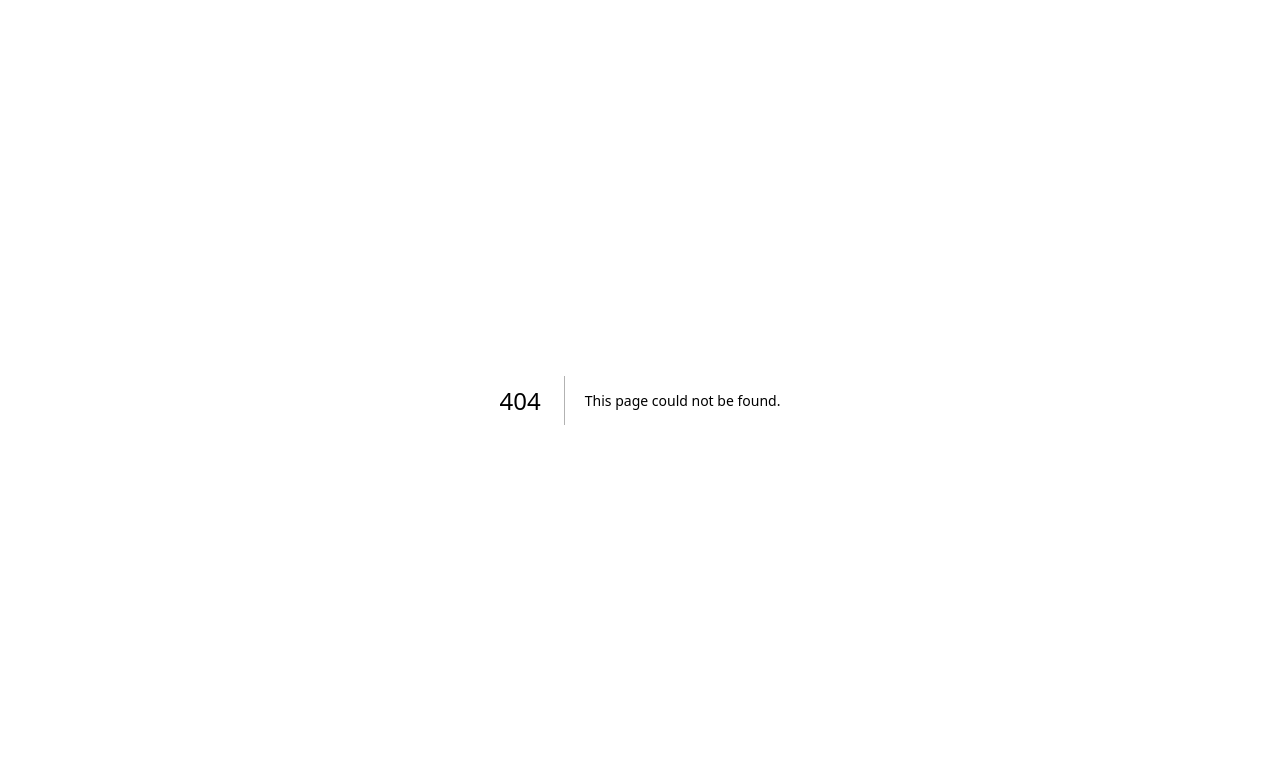
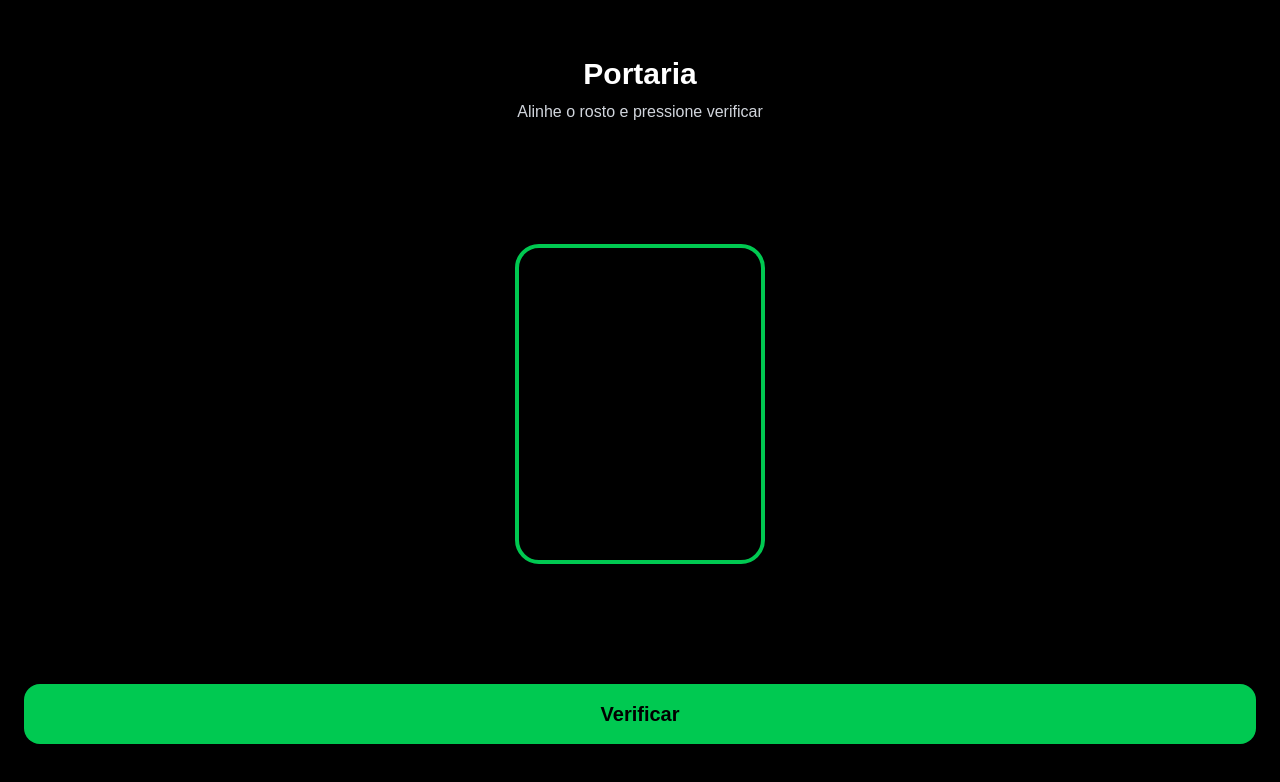
Before and after one commit to impedrohenri/frontend-reconhecimento-facial-mkt, a Next.js app: page /reconhecimento in a window 1280 px wide. Before the commit this address had no page. Shown: the top 782 px of the page. Built offline with nearby package versions, Linux system fonts and the light colour scheme; no server answers.

Commit message:
feat: adiciona tela de reconhecimento

```diff
--- /dev/null
+++ b/src/app/reconhecimento/page.tsx
@@ -0,0 +1,146 @@
+"use client";
+
+import API_ADDRESS from "@/api/api.route";
+import { useEffect, useRef, useState } from "react";
+
+export default function DetectorPortaria() {
+  const videoRef = useRef<HTMLVideoElement>(null);
+  const canvasRef = useRef<HTMLCanvasElement>(null);
+
+  const [loading, setLoading] = useState(false);
+  const [result, setResult] = useState<any>(null);
+  const [preview, setPreview] = useState<string | null>(null);
+  const [permissionDenied, setPermissionDenied] = useState(false);
+
+  useEffect(() => {
+    startCamera();
+  }, []);
+
+  async function startCamera() {
+    try {
+      const stream = await navigator.mediaDevices.getUserMedia({
+        video: { facingMode: "user" },
+        audio: false,
+      });
+
+      if (videoRef.current) {
+        videoRef.current.srcObject = stream;
+      }
+    } catch (error) {
+      console.log(error);
+      setPermissionDenied(true);
+    }
+  }
+
+  async function handleDetect() {
+    try {
+      if (!videoRef.current || !canvasRef.current) return;
+
+      setLoading(true);
+      setResult(null);
+
+      const video = videoRef.current;
+      const canvas = canvasRef.current;
+      const ctx = canvas.getContext("2d");
+
+      canvas.width = video.videoWidth;
+      canvas.height = video.videoHeight;
+
+      ctx?.drawImage(video, 0, 0, canvas.width, canvas.height);
+
+      const blob: Blob = await new Promise((resolve) =>
+        canvas.toBlob((b) => resolve(b as Blob), "image/jpeg", 0.7)
+      );
+
+      const previewUrl = URL.createObjectURL(blob);
+      setPreview(previewUrl);
+
+      const form = new FormData();
+      form.append("file", blob, "face.jpg");
+
+      const response = await fetch(`${API_ADDRESS}/recognize`, {
+        method: "POST",
+        body: form,
+      });
+
+      const data = await response.json();
+      setResult(data);
+    } catch (error) {
+      console.log(error);
+      alert("Falha ao verificar rosto");
+    } finally {
+      setLoading(false);
+    }
+  }
+
+  if (permissionDenied) {
+    return (
+      <div className="h-screen flex items-center justify-center bg-black text-white">
+        Permita acesso à câmera no navegador.
+      </div>
+    );
+  }
+
+  return (
+    <div className="relative h-screen bg-black overflow-hidden">
+      {/* CAMERA */}
+      <video
+        ref={videoRef}
+        autoPlay
+        playsInline
+        muted
+        className="absolute inset-0 w-full h-full object-cover scale-x-[-1]"
+      />
+
+      {/* Overlay */}
+      <div className="relative z-10 h-full flex flex-col justify-between p-6">
+        <div className="text-center mt-8">
+          <h1 className="text-white text-3xl font-bold">Portaria</h1>
+          <p className="text-gray-300 mt-2">
+            Alinhe o rosto e pressione verificar
+          </p>
+        </div>
+
+        <div className="flex justify-center">
+          <div className="w-[250px] h-[320px] border-4 border-green-500 rounded-3xl" />
+        </div>
+
+        <button
+          onClick={handleDetect}
+          disabled={loading}
+          className="mb-8 bg-green-500 text-black font-bold py-4 rounded-2xl text-xl"
+        >
+          {loading ? "Verificando..." : "Verificar"}
+        </button>
+      </div>
+
+      {/* Resultado */}
+      {result && (
+        <div className="absolute bottom-28 left-5 right-5 bg-zinc-900 p-5 rounded-2xl z-20">
+          {result.match ? (
+            <>
+              <h2 className="text-green-500 text-2xl font-bold">
+                Acesso Liberado
+              </h2>
+              <p className="text-white mt-2">Aluno: {result.nome}</p>
+            </>
+          ) : (
+            <h2 className="text-red-500 text-2xl font-bold">
+              Não reconhecido
+            </h2>
+          )}
+        </div>
+      )}
+
+      {/* Preview */}
+      {preview && (
+        <img
+          src={preview}
+          className="absolute top-5 right-5 w-[70px] h-[90px] rounded-xl object-cover z-20"
+        />
+      )}
+
+      <canvas ref={canvasRef} className="hidden" />
+    </div>
+  );
+}
```
